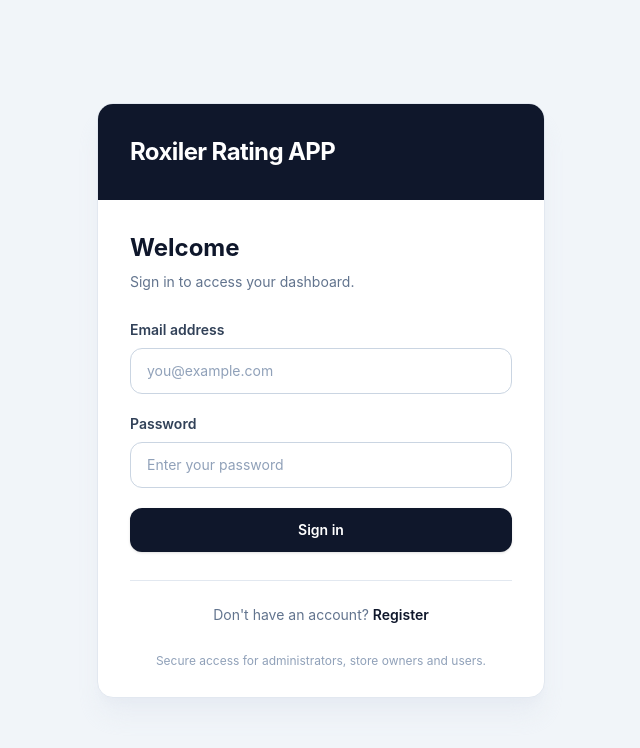
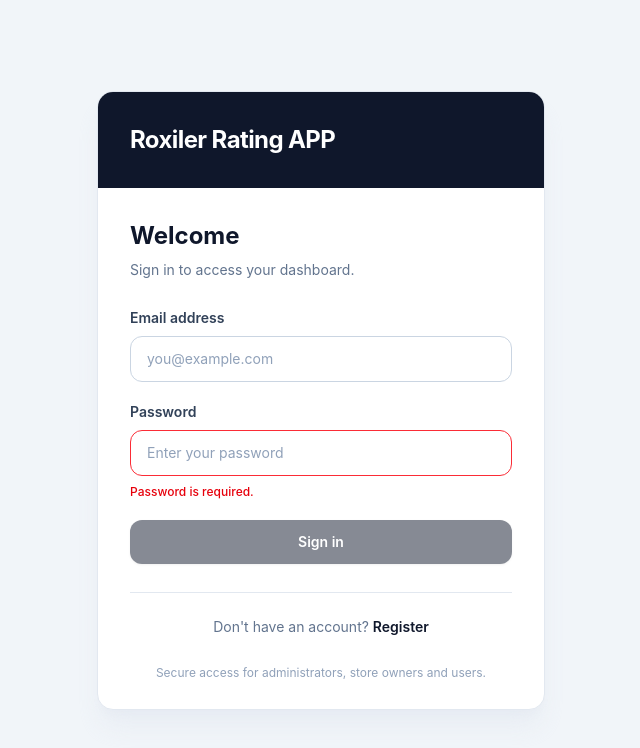
Before and after one commit to patil-bhupendra/roxiler-rating-app, a React (Vite) app in the folder frontend/: page / in a window 1280 px wide. Shown: the top 748 px of the page, without its empty margins (319-959 px from the left). Built offline with nearby package versions, Linux system fonts and the light colour scheme.

Commit message:
Add live login form validation

```diff
--- a/frontend/src/pages/Login.jsx
+++ b/frontend/src/pages/Login.jsx
@@ -7,8 +7,22 @@ const Login = () => {
 
   const navigate = useNavigate();
 
+  const emailRegex = /^[^\s@]+@[^\s@]+\.[^\s@]+$/;
+
+  const emailError = email.length > 0 && !emailRegex.test(email);
+
+  const passwordError = password.length === 0;
+
   const handleLogin = async (e) => {
     e.preventDefault();
+
+    if (!emailRegex.test(email)) {
+      return;
+    }
+
+    if (!password) {
+      return;
+    }
 
     try {
       const response = await fetch("http://localhost:5000/api/auth/login", {
@@ -84,19 +98,27 @@ const Login = () => {
                 onChange={(e) => setEmail(e.target.value)}
                 autoComplete="email"
                 required
-                className="w-full rounded-xl border border-slate-300 bg-white px-4 py-3 text-sm text-slate-900 placeholder:text-slate-400 outline-none transition focus:border-slate-900 focus:ring-4 focus:ring-slate-900/10"
+                className={`w-full rounded-xl border bg-white px-4 py-3 text-sm text-slate-900 placeholder:text-slate-400 outline-none transition focus:ring-4 ${
+                  emailError
+                    ? "border-red-500 focus:border-red-500 focus:ring-red-500/10"
+                    : "border-slate-300 focus:border-slate-900 focus:ring-slate-900/10"
+                }`}
               />
+
+              {emailError && (
+                <p className="text-xs font-medium text-red-600">
+                  Please enter a valid email address.
+                </p>
+              )}
             </div>
 
             <div className="flex flex-col gap-2">
-              <div className="flex items-center justify-between">
               <label
                 htmlFor="password"
                 className="text-sm font-semibold text-slate-700"
               >
                 Password
               </label>
-              </div>
 
               <input
                 id="password"
@@ -106,13 +128,24 @@ const Login = () => {
                 onChange={(e) => setPassword(e.target.value)}
                 autoComplete="current-password"
                 required
-                className="w-full rounded-xl border border-slate-300 bg-white px-4 py-3 text-sm text-slate-900 placeholder:text-slate-400 outline-none transition focus:border-slate-900 focus:ring-4 focus:ring-slate-900/10"
+                className={`w-full rounded-xl border bg-white px-4 py-3 text-sm text-slate-900 placeholder:text-slate-400 outline-none transition focus:ring-4 ${
+                  passwordError
+                    ? "border-red-500 focus:border-red-500 focus:ring-red-500/10"
+                    : "border-slate-300 focus:border-slate-900 focus:ring-slate-900/10"
+                }`}
               />
+
+              {passwordError && (
+                <p className="text-xs font-medium text-red-600">
+                  Password is required.
+                </p>
+              )}
             </div>
 
             <button
               type="submit"
-              className="w-full rounded-xl bg-slate-900 px-4 py-3 text-sm font-semibold text-white shadow-sm transition hover:bg-slate-800 hover:shadow-md active:scale-[0.99] focus:outline-none focus:ring-4 focus:ring-slate-900/20"
+              disabled={emailError || passwordError}
+              className="w-full rounded-xl bg-slate-900 px-4 py-3 text-sm font-semibold text-white shadow-sm transition hover:bg-slate-800 hover:shadow-md active:scale-[0.99] focus:outline-none focus:ring-4 focus:ring-slate-900/20 disabled:cursor-not-allowed disabled:opacity-50"
             >
               Sign in
             </button>
```
Lines whose indentation alone changed are shown as unchanged.
